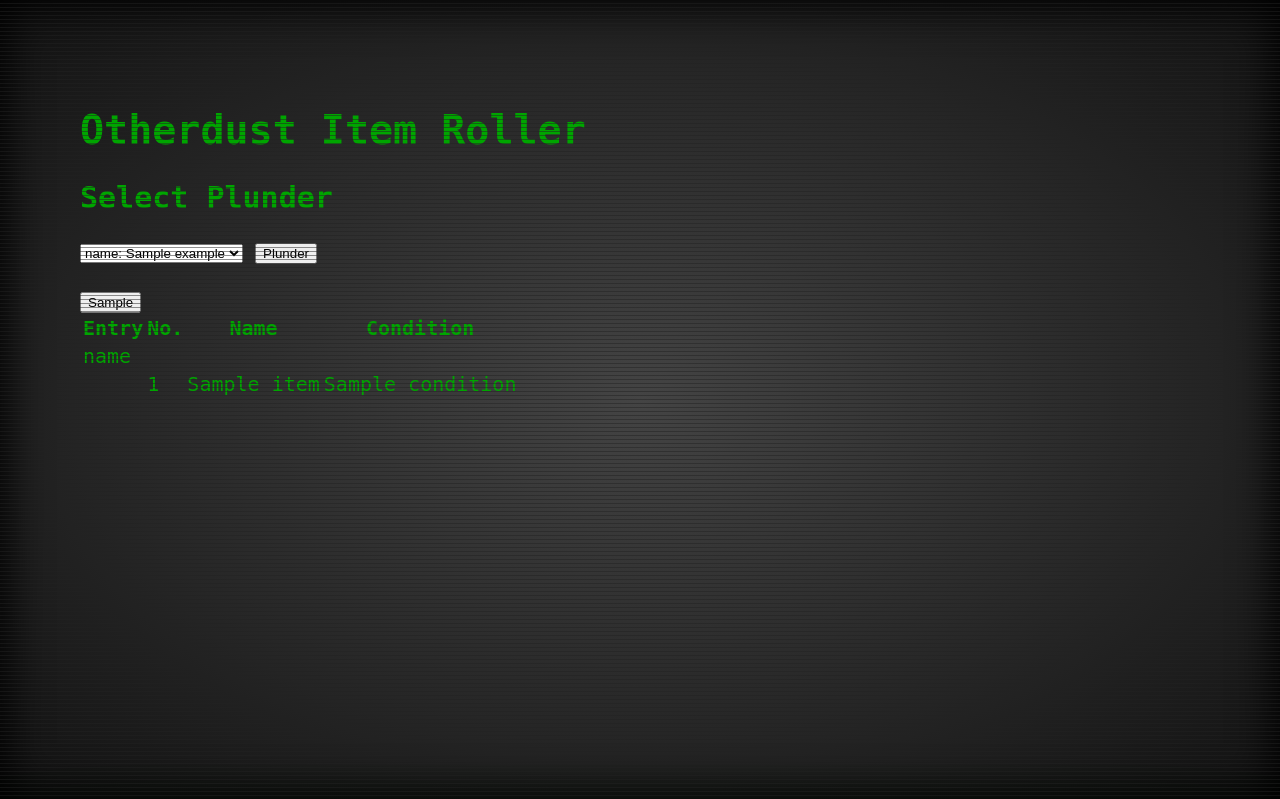
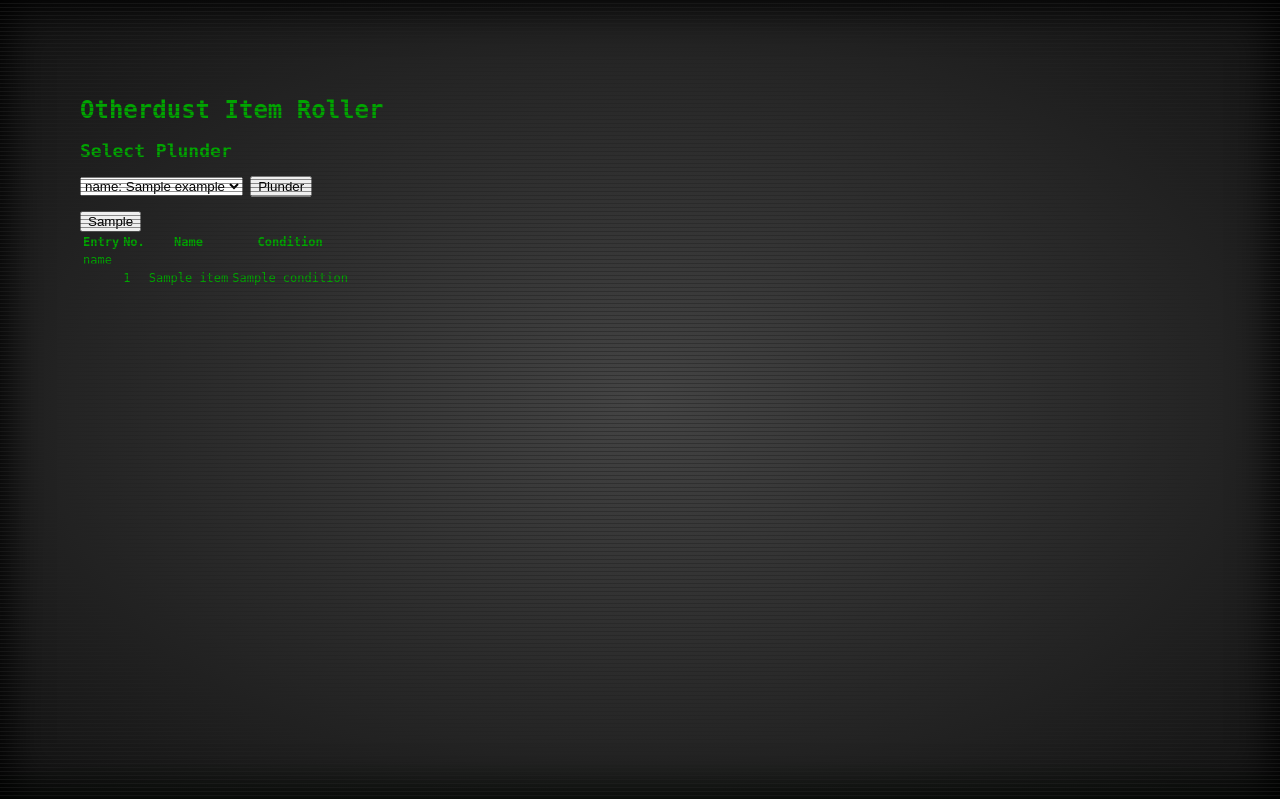
Before and after one commit to chaydenfowler/Otherdust, a Flask app: template templates/roller.html in a window 1280 px wide. Shown: the top 799 px of the page. Run offline with Flask 2, Linux system fonts and the light colour scheme; the template is opened without the code that fills it: most values are stand-ins (such as "Sample title", 1, 10 or a date in 2020).

Commit message:
CSS Update

```diff
--- a/static/css/main.css
+++ b/static/css/main.css
@@ -3,6 +3,10 @@ body {
   margin:0;
   overflow:hidden;
   padding:0;
+}
+
+* {
+  box-sizing: border-box;
 }
 
 .screen {
@@ -11,11 +15,13 @@ body {
   box-shadow:0 0 5vmin 1vmin #000 inset;
   box-sizing:border-box;
   font-family:'Fira Mono', monospace;
-  font-size:20px;
+  font-size:12px;
   height:100vh;
   overflow:hidden;
   padding:10vmin;
   width:100vw;
+
+  overflow: scroll;
 }
 
 .screen:before {
--- a/templates/base.html
+++ b/templates/base.html
@@ -13,12 +13,15 @@
     <link rel="stylesheet" type="text/css" href="{{ url_for('static', filename='css/main.css') }}">
     {% block head %}{% endblock %}
 </head>
+
+<div class="screen">
     <title>
         {% block title %}{% endblock %}
     </title>
     <body>
-    <div class="screen">
+        <div>
             {% block body %}{% endblock %}
         </div>
     </body>
     </html>
+</div>
```
Lines whose indentation alone changed are shown as unchanged.
